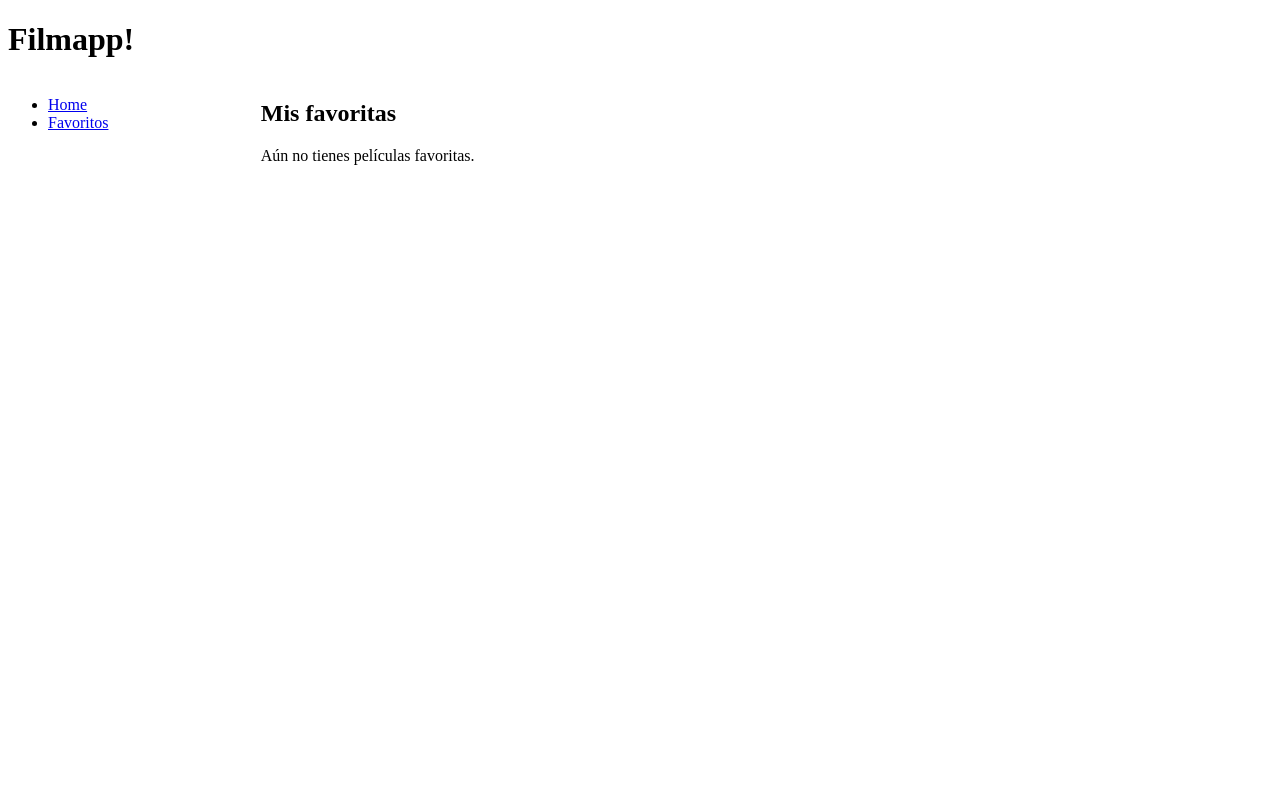
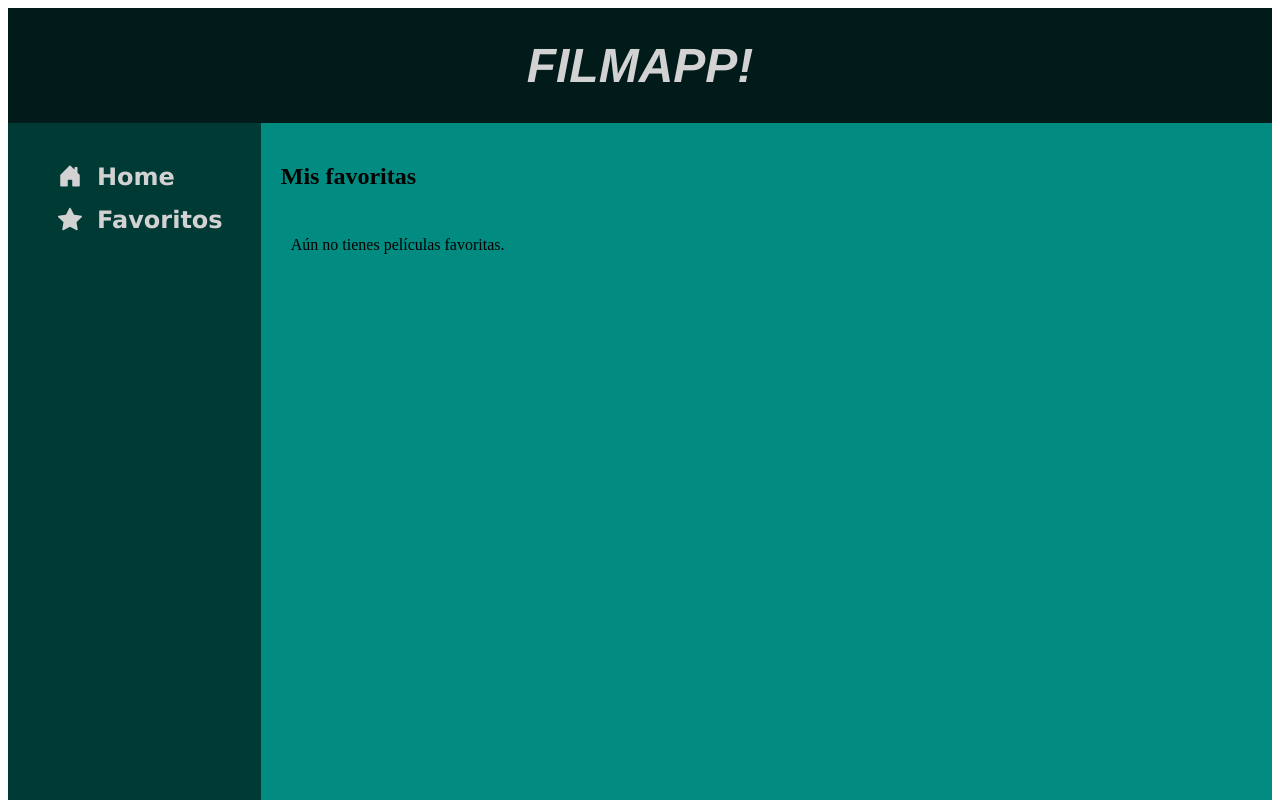
Before and after one commit to contrererick-ids/Desarrollo-en-el-Cliente-O2026, an Angular app in the folder tarea3/: page /favorites in a window 1280 px wide. Shown: the top 800 px of the page. Built offline with nearby package versions, Linux system fonts and the light colour scheme.

Commit message:
Improved styles across components

```diff
--- a/tarea3/package.json
+++ b/tarea3/package.json
@@ -17,6 +17,7 @@
     "@angular/forms": "^21.2.0",
     "@angular/platform-browser": "^21.2.0",
     "@angular/router": "^21.2.0",
+    "bootstrap-icons": "^1.13.2",
     "rxjs": "~7.8.0",
     "tslib": "^2.3.0"
   },
--- a/tarea3/src/app/app.html
+++ b/tarea3/src/app/app.html
@@ -1,6 +1,6 @@
 <main>
   <!-- Navbar -->
-  <h1>Filmapp!</h1>
+  <h1>FILMAPP!</h1>
   <section id="main-section">
     <section id="side-bar-section">
       <app-side-bar></app-side-bar>
--- a/tarea3/src/app/app.scss
+++ b/tarea3/src/app/app.scss
@@ -1,11 +1,14 @@
 * {
     /* Backgrounds and Color Palette */
     --movies-catalog-bg: #028b80;
+    --side-bar-bg: #003a35;
+    --filmapp-main-header-bg: #001b19;
 
     /* Font variables */
     --main-text-font: Verdana;
     --headers-text-font: Helvetica;
     --main-text-color: rgb(20, 20, 20);
+    --highlight-bright-text-color: rgb(210, 210, 210);
     --headers-text-color: rgb(40, 40, 40);
 
     /* Card colors */
@@ -14,12 +17,24 @@
 
 }
 
+h1 {
+    margin: 0;
+    padding: 30px 0px;
+    text-align: center;
+    background-color: var(--filmapp-main-header-bg);
+    font-family: var(--headers-text-font);
+    font-style: italic;
+    font-size: 48px;
+    color: var(--highlight-bright-text-color)
+}
+
 #main-section {
     display: flex;
 }
 
 #side-bar-section {
     width: 20%;
+    background-color: var(--side-bar-bg);
 }
 
 #movies-components-section {
--- a/tarea3/src/app/app.ts
+++ b/tarea3/src/app/app.ts
@@ -1,6 +1,7 @@
 import { Component } from '@angular/core';
 import { RouterOutlet } from '@angular/router';
 import { SideBar } from './pages/side-bar/side-bar';
+import "bootstrap-icons/font/bootstrap-icons.css";
 
 @Component({
   selector: 'app-root',
--- a/tarea3/src/app/pages/favorites/favorites.scss
+++ b/tarea3/src/app/pages/favorites/favorites.scss
@@ -0,0 +1,14 @@
+#favorites-section {
+    min-height: 800px;
+    margin: 0;
+    padding: 20px;
+    background-color: var(--movies-catalog-bg);
+}
+
+#favorites-grid {
+    margin: 10px 0;
+    padding: 10px;
+    display: grid;
+    grid-template-columns: repeat(auto-fill, minmax(260px, 1fr));
+    gap: 16px;
+}
--- a/tarea3/src/app/pages/movie-detail/movie-detail.html
+++ b/tarea3/src/app/pages/movie-detail/movie-detail.html
@@ -1,15 +1,26 @@
-<a routerLink="/"> &lt; Regresar</a>
-
 @if (movie(); as movie) {
-    <div class="movie-details-section">
+    <div id="movie-details-section">
+        <div class="return-button">
+            <a routerLink="/"> &lt; Regresar</a>
+        </div>
         <div class="movie-header">
-            <h1>{{movie.title}}</h1>
-        </div>
-        <button (click)="toggleFavorite(movie)">
-            {{ favoritesService.isFavorite(movie.id) ? 'Quitar de favoritos' : 'Agregar a favoritos' }}
-        </button>
-        <div class="movie-description">
-
+            <div class="main-details">
+                <h1>{{movie.title}}</h1>
+                <h3>Director: {{movie.director}}</h3>
+                <h3>Año: {{movie.year}}</h3>
+                <h3>Género: {{movie.genre}}</h3>
+                <button (click)="toggleFavorite(movie)">
+                    @if (!favoritesService.isFavorite(movie.id)) {
+                        <i class="bi bi-star"></i>
+                    }@else {
+                        <i class="bi bi-star-fill"></i>
+                    }
+                </button>
+                <p>{{movie.description}}</p>
+            </div>
+            <div class="image-container">
+                <img src={{movie?.imgURL}} alt="img_not_found">
+            </div>
         </div>
     </div>
 }
--- a/tarea3/src/app/pages/movie-detail/movie-detail.scss
+++ b/tarea3/src/app/pages/movie-detail/movie-detail.scss
@@ -0,0 +1,57 @@
+#movie-details-section {
+    min-height: 800px;
+    margin: 0;
+    padding: 15px 30px;
+    display: block;
+    background-color: var(--movies-catalog-bg);
+    justify-content: center;
+}
+
+.return-button {
+    margin: 10px;
+}
+
+.movie-header {
+    display: flex;
+    flex-direction: row;
+    gap: 20px;
+    justify-content: space-between;
+    font-family: var(--main-text-font);
+}
+
+.main-details {
+    width: 50%;
+}
+
+h1 {
+    display: block;
+    text-align: center;
+    font-family: var(--headers-text-font);
+    font-size: 36px;
+}
+
+h3 {
+    margin: 5px 0px 10px;
+    text-align: left;
+    font-size: 18px;
+    font-weight: normal;
+}
+
+p {
+    font-size: 14px;
+}
+
+.image-container {
+    width: 50%;
+    height: 400px;
+    margin: 0;
+    overflow: hidden;
+}
+
+.image-container img {
+    width: 80%;
+    height: 100%;
+    margin: 0;
+    object-fit: cover;
+    object-position: center;
+}
--- a/tarea3/src/app/pages/movies/movies.scss
+++ b/tarea3/src/app/pages/movies/movies.scss
@@ -1,4 +1,5 @@
 #movies-catalog-section {
+    min-height: 800px;
     margin: 0;
     padding: 20px;
     background-color: var(--movies-catalog-bg);
@@ -18,7 +19,6 @@
     margin: 10px 0;
     padding: 10px;
     display: grid;
-    grid-template-columns: repeat(4, 300px);
-    gap: 8px;
-    justify-content: center;
+    grid-template-columns: repeat(auto-fill, minmax(260px, 1fr));
+    gap: 16px;
 }
--- a/tarea3/src/app/pages/side-bar/side-bar.html
+++ b/tarea3/src/app/pages/side-bar/side-bar.html
@@ -1,4 +1,6 @@
-<ul>
-    <li><a routerLink="/">Home</a></li>
-    <li><a routerLink="/favorites">Favoritos</a></li>
-</ul>
+<div id="side-bar-section">
+    <ul>
+        <li><i class="bi bi-house-door-fill"></i><a routerLink="/">Home</a></li>
+        <li><i class="bi bi-star-fill"></i><a routerLink="/favorites">Favoritos</a></li>
+    </ul>
+</div>
--- a/tarea3/src/app/pages/side-bar/side-bar.scss
+++ b/tarea3/src/app/pages/side-bar/side-bar.scss
@@ -0,0 +1,24 @@
+#side-bar-section {
+    min-height: 800px;
+}
+
+ul {
+    margin-top: 40px;
+    list-style-type: none;
+    padding-left: 50px;
+    font-family: var(--main-text-font);
+}
+
+li {
+    display: flex;
+    gap: 15px;
+    margin: 0px 0px 15px;
+    font-size: 150%;
+    color: var(--highlight-bright-text-color);
+}
+
+a {
+    all: unset;
+    font-weight: bold;
+    cursor: pointer;
+}
--- a/tarea3/src/app/shared/components/movie-card/movie-card.html
+++ b/tarea3/src/app/shared/components/movie-card/movie-card.html
@@ -15,6 +15,8 @@
         </div>
         <div class="card-description">
             <p>{{movie?.description}}</p>
+        </div>
+        <div class="card-actions">
             <button (click)="goToDetail()">Ver detalle</button>
             @if (showRemoveButton) {
                 <button (click)="onRemove()">Quitar de favoritos</button>
--- a/tarea3/src/app/shared/components/movie-card/movie-card.scss
+++ b/tarea3/src/app/shared/components/movie-card/movie-card.scss
@@ -1,8 +1,15 @@
+:host {
+    display: block;
+    height: 100%;
+}
+
 .movie-card {
-    width: 300px;
-    height: 400px;
-    margin: 5px 5px 10px;
+    width: 100%;
+    height: 100%;
+    margin: 0;
     padding: 0;
+    display: flex;
+    flex-direction: column;
     background-color: var(--card-bg);
     border: 1px solid var(--card-border-color);
     border-radius: 12px;
@@ -10,6 +17,7 @@
 }
 
 .image-container {
+    flex-shrink: 0;
     width: 100%;
     height: 200px;
     margin: 0;
@@ -17,62 +25,58 @@
     overflow: hidden;
 }
 
-.image-container img {
-    width: 100%;
-    height: 100%;
-    margin: 0;
-    object-fit: cover;
-    object-position: center;
-}
-
 .card-content {
+    flex: 1;
     padding: 15px;
     display: flex;
     flex-direction: column;
-    justify-content: center;
-    text-align: center;
+    text-align: left;
 }
 
 .card-header {
-    width: 85%;
     margin: 0;
     padding: 0;
     display: flex;
     flex-direction: row;
     justify-content: space-between;
+    gap: 10px;
     text-align: left;
 }
 
-.card-header p {
-    margin: 0px 0px 5px;
-    font-family: var(--main-text-font);
-    font-size: 10px;
-    color: var(--main-text-color);
-    overflow: hidden;
+.movie-title-and-director {
+    min-width: 0;
 }
 
-#movie-title{
-    margin: 5px 0px 0px;
+.info-pills {
+    flex-shrink: 0;
+    text-align: right;
+}
+
+#movie-title {
+    margin: 5px 0 0;
     font-family: var(--headers-text-font);
     font-size: 20px;
     font-weight: bold;
     color: var(--headers-text-color);
-    overflow: hidde;
-}
-
-.info-pills {
-    width: 15%;
-}
-
-.card-description {
-    margin: 0;
-    padding: 0;
-    text-align: left;
+    overflow-wrap: anywhere;
 }
 
 .card-description p {
-    margin: 15px 0px 20px;
+    margin: 15px 0 20px;
     font-family: var(--main-text-font);
     font-size: 12px;
     color: var(--main-text-color);
+    display: -webkit-box;
+    -webkit-box-orient: vertical;
+    -webkit-line-clamp: 3;
+    line-clamp: 3;
+    overflow: hidden;
 }
+
+.card-actions {
+    margin-top: auto;
+    display: flex;
+    flex-wrap: wrap;
+    justify-content: flex-start;
+    gap: 8px;
+}
```
Also changed, not shown: 1 other file (tests, documents, lock files or other folders).
